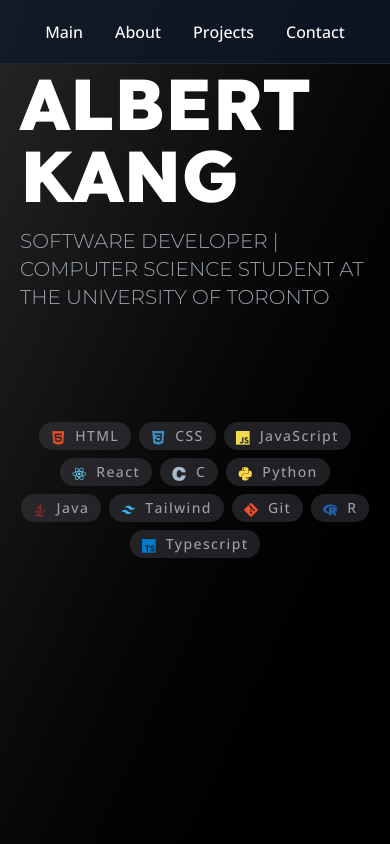
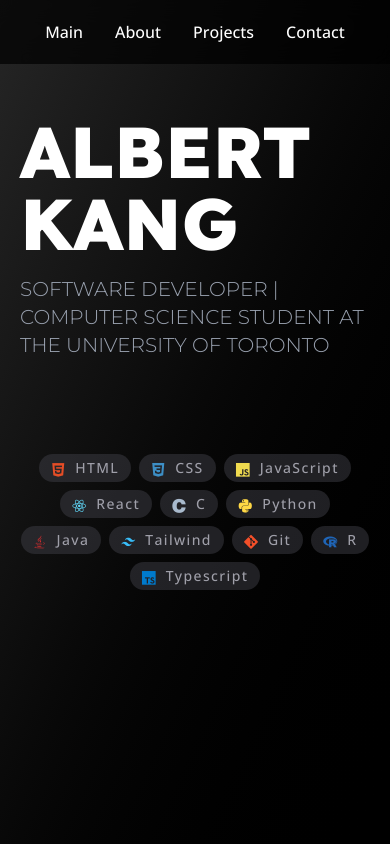
Before and after one commit to AlbertKang1004/personal-website, a React (Vite) app: page / in a window 390 px wide. Shown: the top 844 px of the page. Built offline with nearby package versions, Linux system fonts and the light colour scheme; a web font is replaced by a local one.

Commit message:
fixed some scrollable bugs. first section works perfectly on mobile environments.

```diff
--- a/src/components/sections/Contacts.tsx
+++ b/src/components/sections/Contacts.tsx
@@ -35,7 +35,7 @@ const ContactData: Contact[] = [
 export default function Contacts(): React.ReactElement {
   return (
     <div
-      id="contacts-container"
+      id="contact"
       className="flex flex-col md:flex-row items-center justify-center h-screen scroll-mt-16"
     >
       {ContactData.map((contact) => (
--- a/src/components/sections/Header.tsx
+++ b/src/components/sections/Header.tsx
@@ -2,7 +2,7 @@ import React from "react";
 
 export default function Header(): React.ReactElement {
   return (
-    <header className="fixed top-0 inset-x-0 z-100 flex h-16 w-full items-center justify-center border-b border-gray-800 bg-gray-900/80 backdrop-blur-md">
+    <header className="fixed top-0 z-100 flex h-16 w-full items-center justify-center bg-black/70 backdrop-blur-md">
       <nav className="flex items-center text-white gap-8 font-medium">
         <a href="#main-page">
           Main
--- a/src/components/sections/MainPage.tsx
+++ b/src/components/sections/MainPage.tsx
@@ -24,7 +24,7 @@ export default function MainPage(): React.ReactElement {
   return (
     <div
       id="main-page"
-      className="px-5 bg-linear-to-br from-neutral-800 to-black grid grid-rows-[1fr_1fr_2fr] justify-center h-screen scroll-mt-16"
+      className="px-5 bg-linear-to-br from-neutral-800 to-black grid grid-rows-[1fr_1fr_2fr] justify-center h-screen pt-16"
     >
       {/* Title + Description of Main Page */}
       <div className="self-end font-title text-7xl font-extrabold">
--- a/src/main.tsx
+++ b/src/main.tsx
@@ -7,4 +7,4 @@ ReactDOM.createRoot(document.getElementById('root')!).render(
   <React.StrictMode>
     <App />
   </React.StrictMode>
-)
+);
```
